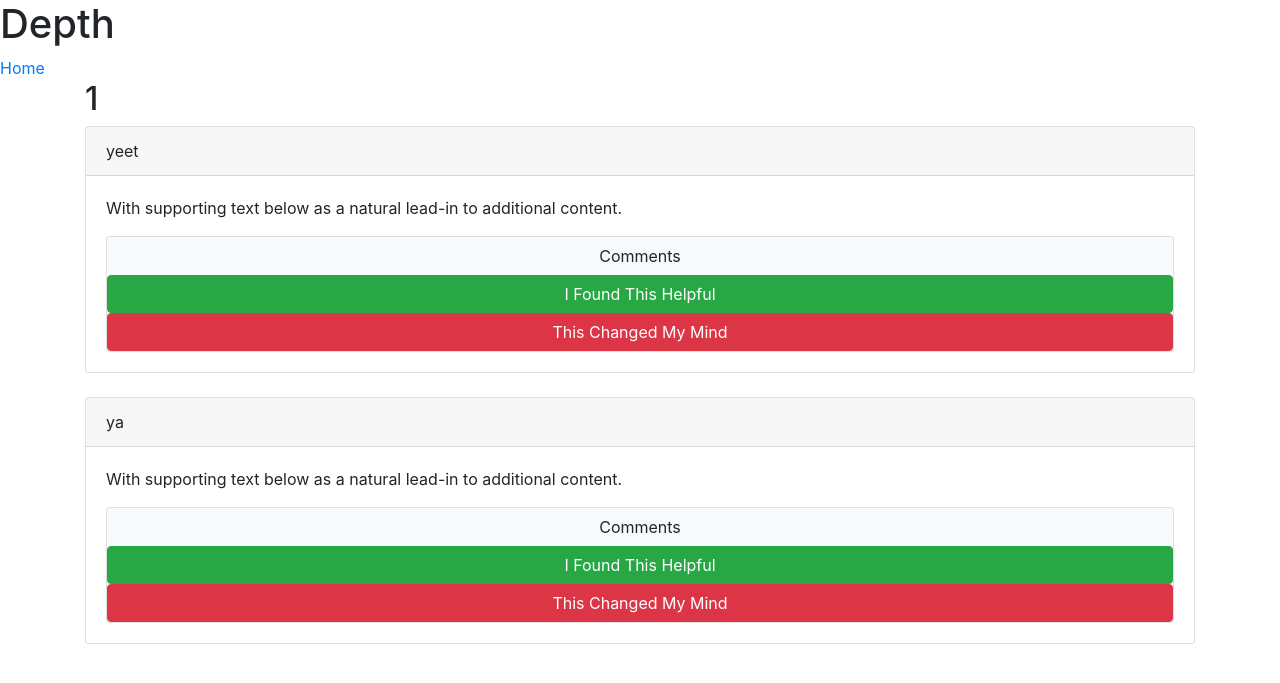
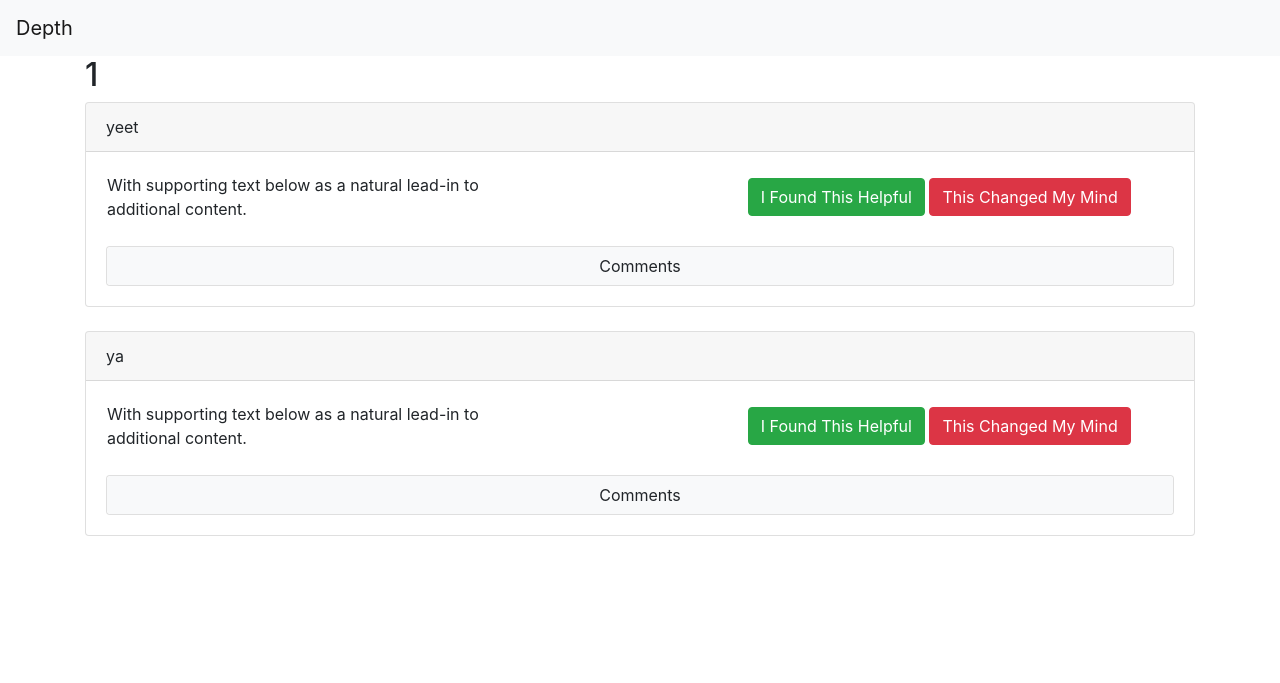
Before and after one commit to jaikipittUNSW/hackathon_depth, a Flask app: page /conversations/1 in a window 1280 px wide. Shown: the top 683 px of the page. Run offline with Flask 2, Linux system fonts and the light colour scheme; some libraries are stand-ins or nearby versions.

Commit message:
conversation details looks not like dog shit now

```diff
--- a/templates/base.html
+++ b/templates/base.html
@@ -8,10 +8,14 @@
 </head>
 
 <body>
-<h1>Depth</h1>
-<!-- Tab Menu -->
-<a href="{{ url_for('home') }}">Home</a><space></space>
-<br>
+
+<nav class="navbar navbar-light bg-light">
+    <a class="navbar-brand" href="{{ url_for('home') }}">
+        <!-- <img src="/whale.jp" width="30" height="30" class="d-inline-block align-top" alt=""> -->
+        Depth
+    </a>
+</nav>
+
 
 <!-- Main Content -->
 {% block body %}{% endblock %}
--- a/templates/conversationDetail.html
+++ b/templates/conversationDetail.html
@@ -12,11 +12,23 @@
                     </div>
                     <div class="card-body">
                         <!-- <h5 class="card-title">{{conversation}}</h5> -->
-                        <p class="card-text">With supporting text below as a natural lead-in to additional content.</p>
+                        <table>
+                            <tr>
+                                <td width=40%>
+                                    <p class="card-text">With supporting text below as a natural lead-in to additional content.</p>
+                                </td>
+                                <td width=20%></td>
+                                <td width=40%>
+                                    <div>
+                                        <button type="button" class="btn btn-success">I Found This Helpful</button>
+                                        <button type="button" class="btn btn-danger">This Changed My Mind</button>
+                                    </div>
+                                </td>
+                            </tr>
+                        </table>
+                        <br/>
                         <div class="card">
                                 <a class="btn btn-light" href="{{ url_for('CommentDetail', category=category, conversation=conversation) }}">Comments</a>
-                                <button type="button" class="btn btn-success">I Found This Helpful</button>
-                            <button type="button" class="btn btn-danger">This Changed My Mind</button>
                         </div>
                     </div>
                 </div>
```
Also changed, not shown: templates/whale.jpg (added).
